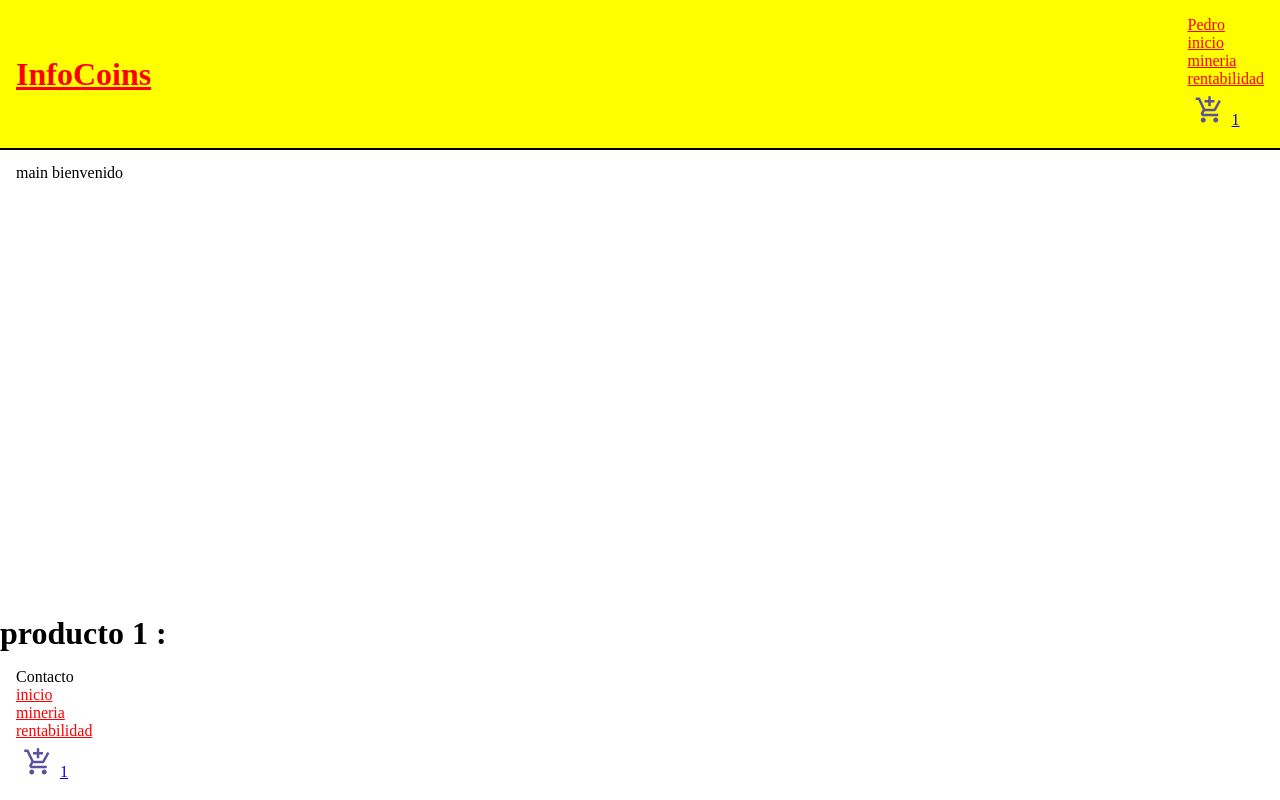
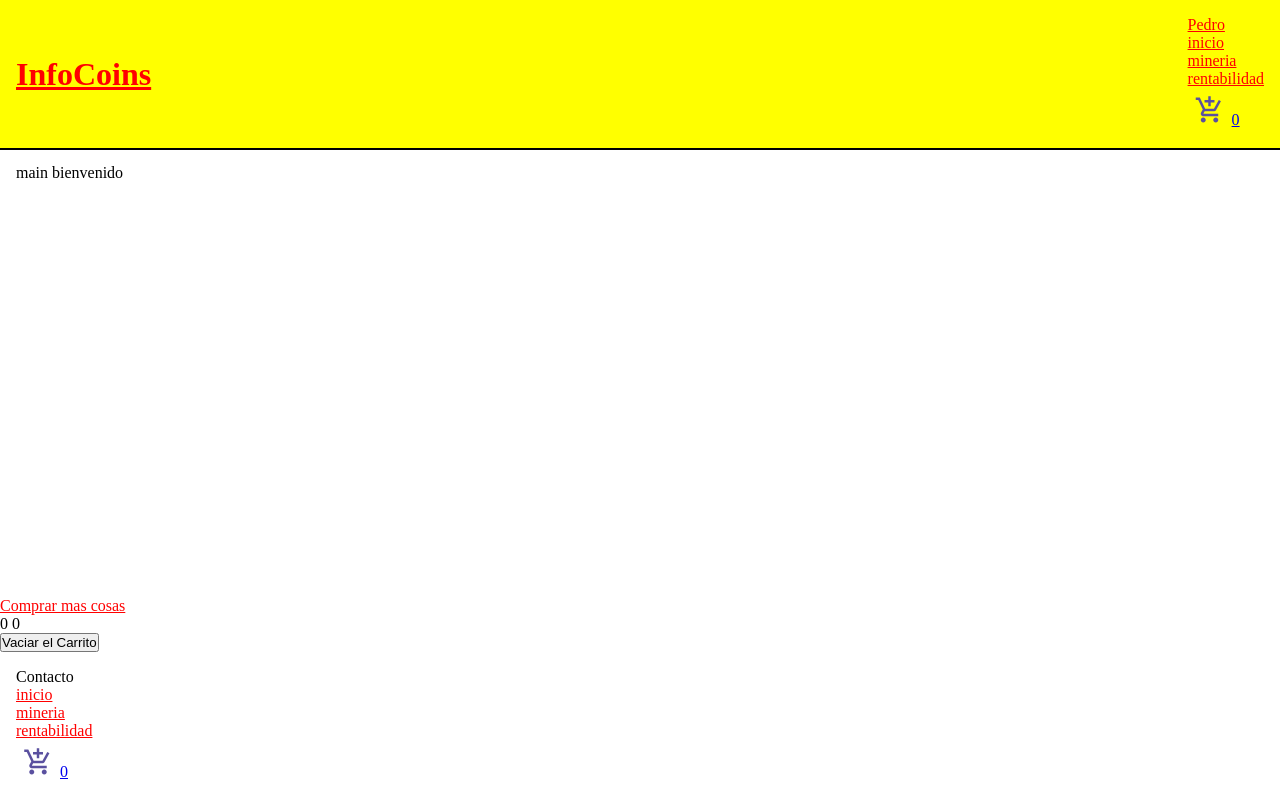
Before and after one commit to abated/infocoins-darioabate, a React (Create React App) app: page /cart in a window 1280 px wide. Built offline with nearby package versions, Linux system fonts and the light colour scheme.

Commit message:
correciones

```diff
--- /dev/null
+++ b/src/components/CarritoItem.js
@@ -0,0 +1,14 @@
+const CarritoItem = ({producto,eliminarProducto}) => {
+  return (
+    <div>
+        <button onClick={eliminarProducto}>Eliminar Producto</button>
+    <h3>nombre del producto: {producto.nombre}</h3>
+ <h3>cantidad del producto: {producto.cantidad}</h3>
+ <h3> id del prodcuto: {producto.id}</h3>
+
+
+    </div>
+  )
+}
+
+export default CarritoItem
--- /dev/null
+++ b/src/components/CarritoLista.js
@@ -0,0 +1,15 @@
+import CarritoItem from "./CarritoItem"
+
+const CarritoLista = ({carrito}) => {
+  return (
+   <ul>
+
+       {carrito.map(producto=>{
+           return <CarritoItem key={producto.id} producto={producto} />
+       })}
+
+   </ul>
+  )
+}
+
+export default CarritoLista
--- a/src/components/Cart.js
+++ b/src/components/Cart.js
@@ -1,9 +1,10 @@
 import {useContext,useState} from "react"
+import { Link } from "react-router-dom"
+import CarritoLista from "./CarritoLista"
 import { contexto } from "./CartContext"
 import { db } from "./firebase"
 
-
-const Cart = () => {
+const Cart = ({}) => {
 //   const [change,setChange] = useState(true)
 // const  Click = () => {
 //   setChange(!change)
@@ -12,14 +13,35 @@ const Cart = () => {
 
 
 
-    const {precio_total,carrito,vaciarCarrito,cantidad_total} = useContext(contexto)
+    const {precio_total,carrito,vaciarProducto,cantidad_total,eliminarProducto} = useContext(contexto)
+
+
   return (
     <div>
+{/* {carrito.map(function(producto){
+return <div>
+  <div>
 
 
+ <h3>{producto.nombre}</h3>
+ <h3>{producto.cantidad}</h3>
+ <h3>{producto.id}</h3>
+
+ <button onClick={eliminarProducto}>Eliminar Producto</button>
+</div>
+</div>
+
+  })
+
+  } */}
+
+{carrito.length > 0 ? <div></div>:<Link to="/" className="nav__list--link">Comprar mas cosas </Link>}
+<CarritoLista carrito={carrito} eliminarProducto={eliminarProducto} />
+   <div>{cantidad_total} {precio_total}
+   <p><button onClick={vaciarProducto}>Vaciar el Carrito</button></p>
 
 
-        <h1>producto 1 :</h1>
+   </div>
 
 {/* <button onClick={Click}>Boton</button> */}
 {/* <p className={change ? "rojo":"negro"}>Hola cambio de color</p>  */}
--- a/src/components/CartContext.js
+++ b/src/components/CartContext.js
@@ -7,34 +7,46 @@ const { Provider } = contexto;
 const MicustomProvider = ({children}) => {
     const [carrito,setCarrito] = useState([])
 
-    const [cantidad_total,setCantidad_total] = useState(1)
-    const [precio_total,setPrecio_total] = useState(1)
 
-const agregarProducto = (cantidadProductos,item) => {
-    console.log(item)
+    const [cantidad_total,setCantidad_total] = useState(0)
+    const [precio_total,setPrecio_total] = useState(0)
 
-    if(estaEnCarrito(item.id)){
+const agregarProducto = (cantidadProductos,producto) => {
+    console.log(producto.id)
+    console.log(cantidadProductos)
+
+    if(estaEnCarrito(producto.id)){
         console.log("el producto ya esta en el carrito")
+
+
     }else {
-        setCantidad_total(cantidadProductos + item.cantidad)
-        setPrecio_total(precio_total + item.precio)
-        setCarrito([...carrito,item])
+        setCantidad_total(cantidad_total + cantidadProductos)
+        setPrecio_total(precio_total + producto.precio)
+        setCarrito([...carrito,producto])
+
 
     }
 
 
 }
+
+
+console.log(precio_total)
 console.log(cantidad_total)
+console.log([carrito[0]])
+console.log([carrito[1]])
+console.log([carrito[2]])
+
+const estaEnCarrito = (id) => {
+    return carrito.find(elemento => elemento.id == id)
+
+
+}
 const eliminarProducto = (id) => {
-    const nuevoCarrito = [carrito].map(element => element.id !== id);
-    setCarrito(nuevoCarrito);
+    setCarrito([carrito].filter(producto=> producto.id !== id))
 }
 const vaciarProducto = () =>{
     setCarrito([])
-
-}
-const estaEnCarrito = (id) => {
-    return carrito.find(elemento => elemento.id === id)
 
 }
 console.log("Cambio de estado")
--- a/src/components/CartWidget.js
+++ b/src/components/CartWidget.js
@@ -4,7 +4,7 @@ import { contexto } from "./CartContext"
 
 const CartWidget = () => {
 
-  const {cantidad_total} = useContext(contexto)
+  const {cantidad_total,precio_total} = useContext(contexto)
 
   return (
     <Link to="/cart">    <span class="material-icons carrito">
--- a/src/components/ItemDetail.js
+++ b/src/components/ItemDetail.js
@@ -5,7 +5,7 @@ import { contexto } from "./CartContext"
 import { db } from "./firebase"
 
 
-const ItemDetail = ({item}) => {
+const ItemDetail = ({producto}) => {
 
   const [cantidadProductos,setCantidadProductos] = useState(0)
   const [mostrar,setMostrar] = useState(true)
@@ -13,13 +13,11 @@ const ItemDetail = ({item}) => {
 
   const onAdd = (cantidadProductos) => {
     setCantidadProductos(cantidadProductos)
+    agregarProducto(cantidadProductos,producto)
     console.log(cantidadProductos)
-    agregarProducto(cantidadProductos,item)
     setMostrar(false)
   }
-  const Click = () => {
-    agregarProducto(cantidadProductos,item)
-   }
+
   useEffect(() =>{
   },[cantidadProductos])
 
@@ -36,7 +34,7 @@ if(mostrar) {
 }else {
   return(
     <div>
-     <Link to="/cart"> <button onClick={Click}>Terminar mi compra</button></Link>
+     <Link to="/cart"> <button>Terminar mi compra</button></Link>
           <p>cantidad: {cantidadProductos}  </p>
 
 
--- a/src/components/ItemDetailContainer.js
+++ b/src/components/ItemDetailContainer.js
@@ -45,7 +45,7 @@ const ItemDetailContainer = () => {
         return (
 
           <div>
-            <ItemDetail item={producto}/>
+            <ItemDetail producto={producto}/>
 
 
 
```
